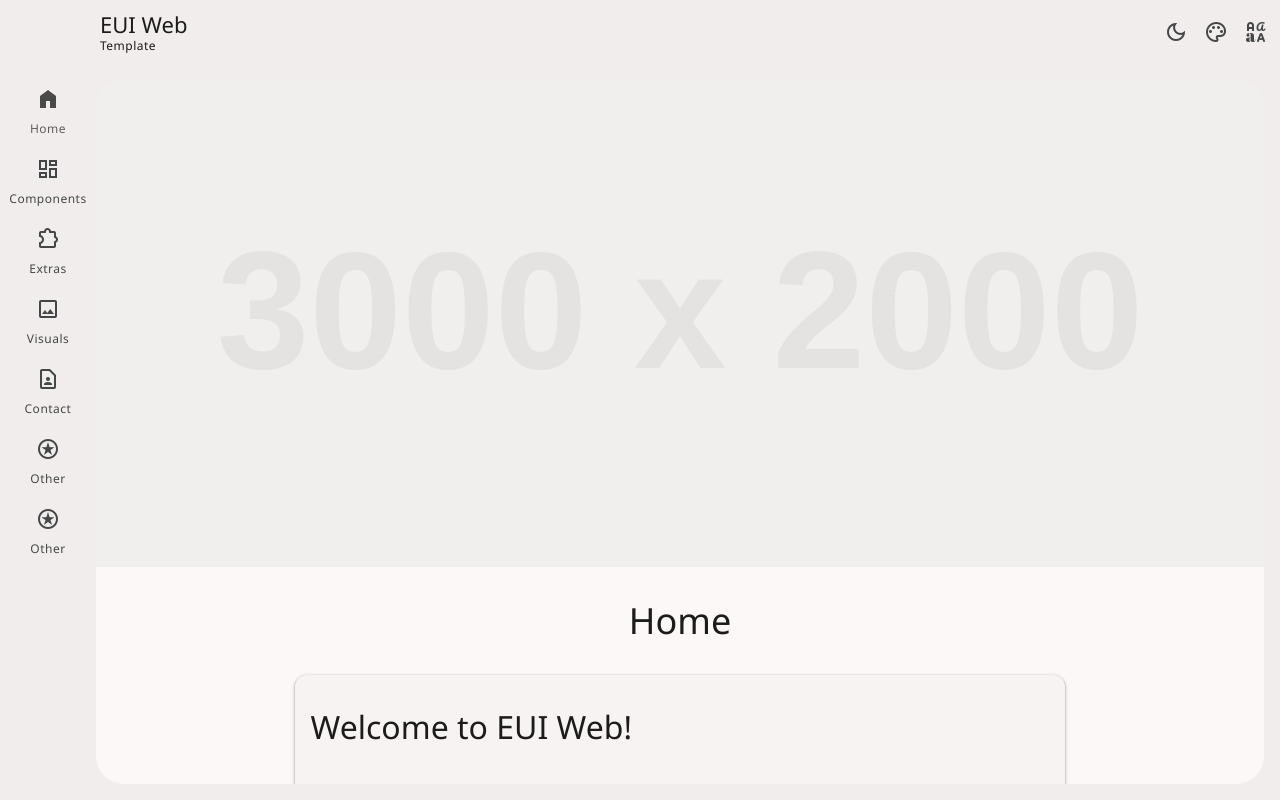
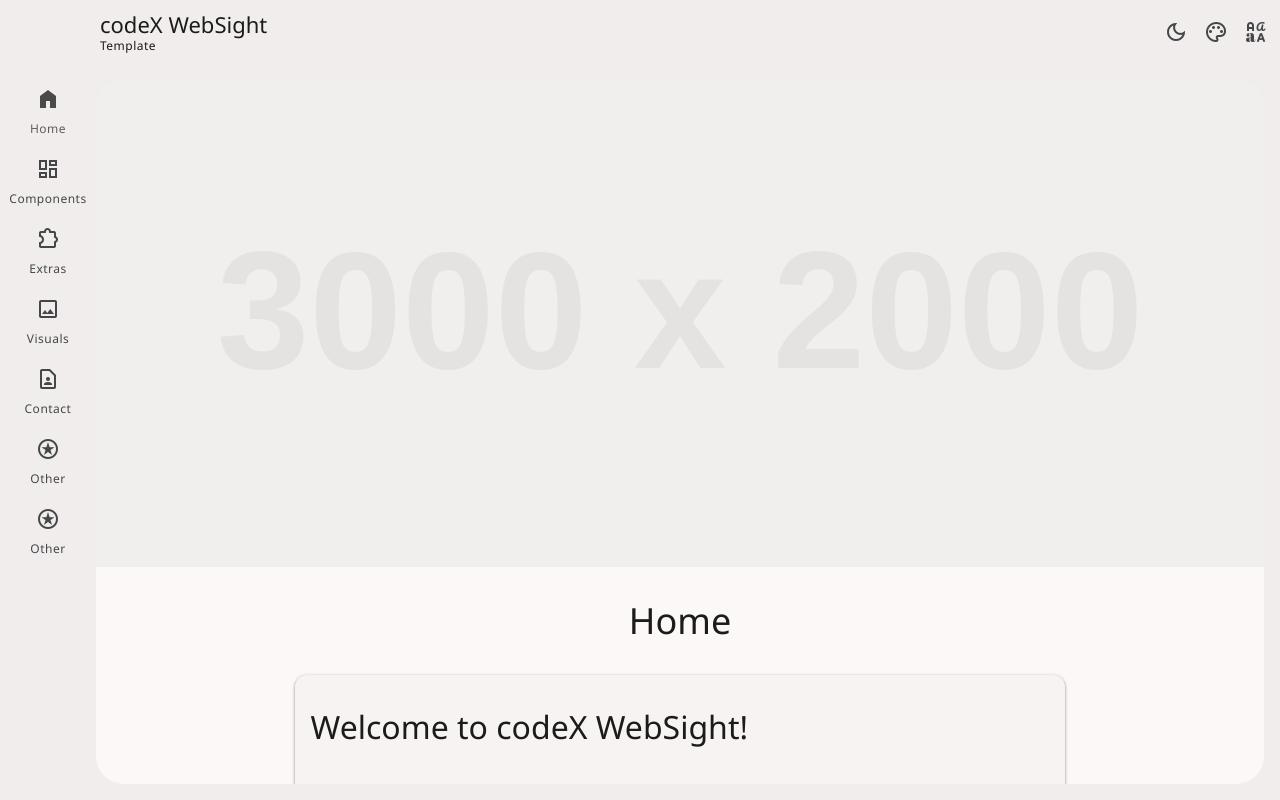
Before and after one commit to eorsjr/eui-web, an Angular app: page / in a window 1280 px wide. Built offline with nearby package versions, Linux system fonts and the light colour scheme; a web font is replaced by a local one.

Commit message:
chore(project): rename EUI Web to codeX WebSight

```diff
--- a/angular.json
+++ b/angular.json
@@ -3,7 +3,7 @@
   "version": 1,
   "newProjectRoot": "projects",
   "projects": {
-    "eui-web": {
+    "codex-websight": {
       "projectType": "application",
       "schematics": {},
       "root": "",
@@ -13,7 +13,7 @@
         "build": {
           "builder": "@angular-devkit/build-angular:application",
           "options": {
-            "outputPath": "dist/eui-web",
+            "outputPath": "dist/codex-websight",
             "index": "src/index.html",
             "browser": "src/main.ts",
             "polyfills": [
@@ -60,10 +60,10 @@
           "builder": "@angular-devkit/build-angular:dev-server",
           "configurations": {
             "production": {
-              "buildTarget": "eui-web:build:production"
+              "buildTarget": "codex-websight:build:production"
             },
             "development": {
-              "buildTarget": "eui-web:build:development"
+              "buildTarget": "codex-websight:build:development"
             }
           },
           "defaultConfiguration": "development"
--- a/package.json
+++ b/package.json
@@ -1,5 +1,5 @@
 {
-  "name": "eui-web",
+  "name": "codex-websight",
   "version": "1.0.0",
   "scripts": {
     "ng": "ng",
--- a/src/app/app-bar/app-bar.component.html
+++ b/src/app/app-bar/app-bar.component.html
@@ -5,7 +5,7 @@
         (click)="navService.toggleNavigationRail()">
     </cxw-icon-button>
     <div class="text-container">
-        <div id="headline">EUI Web</div>
+        <div id="headline">codeX WebSight</div>
         <div id="subtitle">Template</div>
     </div>
     <div class="trailing-icons">
--- a/src/app/app.routes.ts
+++ b/src/app/app.routes.ts
@@ -9,26 +9,26 @@ export const routes: Routes = [
   {
     path: '',
     component: HomeComponent,
-    title: 'Home - EUI Web'
+    title: 'Home - codeX WebSight'
   },
   {
     path: 'components',
     component: ComponentsComponent,
-    title: 'Components - EUI Web'
+    title: 'Components - codeX WebSight'
   },
   {
     path: 'extras',
     component: ExtrasComponent,
-    title: 'Extras - EUI Web'
+    title: 'Extras - codeX WebSight'
   },
   {
     path: 'visuals',
     component: VisualsComponent,
-    title: 'Visuals - EUI Web'
+    title: 'Visuals - codeX WebSight'
   },
   {
     path: 'contact',
     component: ContactComponent,
-    title: 'Contact - EUI Web'
+    title: 'Contact - codeX WebSight'
   }
 ];
--- a/src/app/pages/home/home.component.html
+++ b/src/app/pages/home/home.component.html
@@ -6,9 +6,9 @@
 <h1>Home</h1>
 <main>
     <cxw-card [variant]="'elevated'">
-        <h2>Welcome to EUI Web!</h2>
+        <h2>Welcome to codeX WebSight!</h2>
         <h3>Introduction</h3>
-        <p>This project is an Angular-based website template inspired by Google's Material Design 3 Guidelines. Since
+        <p>codeX WebSight is an Angular-based website template inspired by Google's Material Design Guidelines. Since
             Material Web Components (MWC) entered maintenance mode on June 10, 2024, this project focuses on building
             custom components to ensure independence from MWC.</p>
         <p>Additionally, features unrelated to MWC are also being developed to improve the usability and modularity of
--- a/src/index.html
+++ b/src/index.html
@@ -3,11 +3,11 @@
 
 <head>
   <meta charset="utf-8">
-  <title>EUI Web</title>
+  <title>codeX WebSight</title>
   <base href="/">
   <meta name="viewport" content="width=device-width, initial-scale=1.0, viewport-fit=cover">
   <meta name="description"
-    content="EUI Web is an Angular-based website template inspired by Google's Material Design Guidelines.">
+    content="codeX WebSight is an Angular-based website template inspired by Google's Material Design Guidelines.">
   <link rel="manifest" href="manifest.webmanifest" />
   <link rel="icon" type="image/x-icon" href="favicon.ico">
   <link rel="stylesheet"
```
Also changed, not shown: public/manifest.webmanifest, 2 other files (tests, documents, lock files or other folders).
